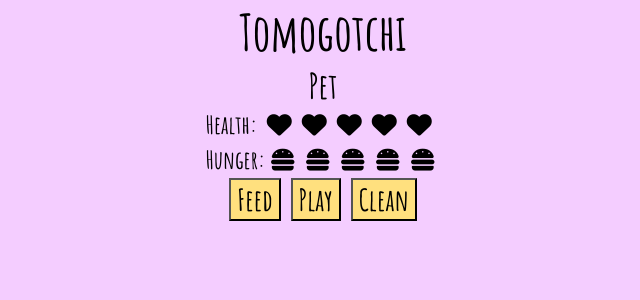
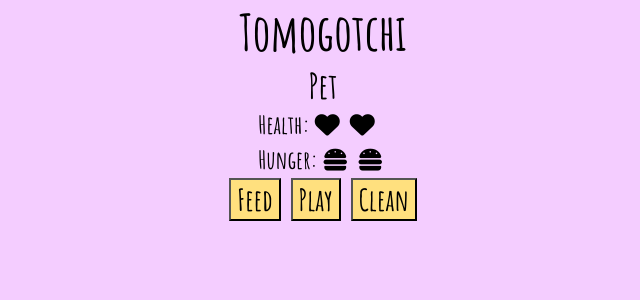
Before and after one commit to scented-wiring/react-virtual-pet, a React (Create React App) app: page / in a window 1280 px wide. Shown: the top 300 px of the page, without its empty margins (317-957 px from the left). Built offline with nearby package versions, Linux system fonts and the light colour scheme.

Commit message:
add health and hunger state

```diff
--- a/src/components/App.js
+++ b/src/components/App.js
@@ -1,3 +1,5 @@
+import { useState } from "react";
+
 import Pet from "./Pet";
 import Status from "./Status";
 import Actions from "./Actions";
@@ -5,11 +7,14 @@ import Actions from "./Actions";
 import "../styles/App.css";
 
 const App = () => {
+  const [health, Play] = useState([1, 1]);
+  const [hunger, Feed] = useState([1, 1]);
+
   return (
     <div className="App">
       <h1>Tomogotchi</h1>
       <Pet />
-      <Status />
+      <Status health={health} hunger={hunger} />
       <Actions />
     </div>
   );
--- a/src/components/Status.js
+++ b/src/components/Status.js
@@ -1,21 +1,19 @@
 import "../styles/Status.css";
 
-const Status = () => {
+const Status = ({ health, hunger }) => {
   return (
     <div class="Status">
       <div class="health">
-        Health: <i className="fas fa-heart"></i>
-        <i class="fas fa-heart"></i>
-        <i class="fas fa-heart"></i>
-        <i class="fas fa-heart"></i>
-        <i class="fas fa-heart"></i>
+        Health:
+        {health.map((heart) => {
+          return <i class="fas fa-heart"></i>;
+        })}
       </div>
       <div class="hunger">
-        Hunger:<i class="fas fa-hamburger"></i>
-        <i class="fas fa-hamburger"></i>
-        <i class="fas fa-hamburger"></i>
-        <i class="fas fa-hamburger"></i>
-        <i class="fas fa-hamburger"></i>
+        Hunger:
+        {hunger.map((burger) => {
+          return <i class="fas fa-hamburger"></i>;
+        })}
       </div>
     </div>
   );
```
